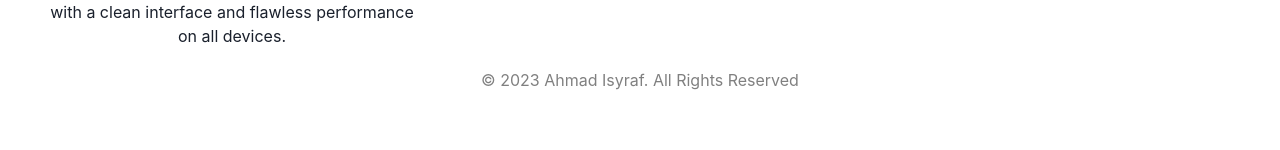
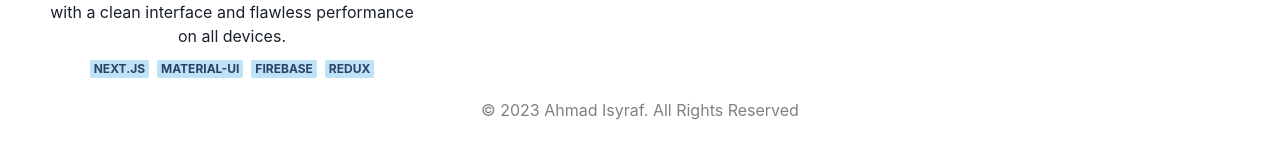
Before and after one commit to ahmadisyraf/isyrafmagic, a Next.js app: page /works in a window 1280 px wide. Shown: the part 644-794 px from the top of the page. Built offline with nearby package versions, Linux system fonts and the light colour scheme.

Commit message:
Add badge

```diff
--- a/pages/works.js
+++ b/pages/works.js
@@ -1,4 +1,4 @@
-import { Box, Grid, GridItem, Image, useMediaQuery, Heading, Text, Skeleton } from "@chakra-ui/react"
+import { Box, Grid, GridItem, Image, useMediaQuery, Heading, Text, Skeleton, Badge, Stack } from "@chakra-ui/react"
 import Link from "next/link";
 
 const imageurl = [
@@ -7,7 +7,8 @@ const imageurl = [
         Category: "Featured project",
         Title: "Build new crib.my",
         Content: "Build new crib website with a focus on user management and front-end design. Collaborating with other teams, we completed the project within a year and updated all dependency libraries. Our goal was to create a modern, minimalist website with a clean interface and flawless performance on all devices.",
-        Link: "https://crib.my/"
+        Link: "https://crib.my/",
+        Tool: { Name: "Next.js", Framework: "Material-UI", Other: "Firebase", Other2: "Redux" }
     },
 ]
 export default function Works() {
@@ -40,6 +41,14 @@ export default function Works() {
                                     {d.Content}
                                 </Text>
                             </Box>
+                            <Box display={"flex"} flexDirection={"row"} justifyContent={"center"} mt={3}>
+                                <Stack direction={"row"}>
+                                    <Badge colorScheme="blue">{d.Tool.Name}</Badge>
+                                    <Badge colorScheme="blue">{d.Tool.Framework}</Badge>
+                                    <Badge colorScheme="blue">{d.Tool.Other}</Badge>
+                                    <Badge colorScheme="blue">{d.Tool.Other2}</Badge>
+                                </Stack>
+                            </Box>
                         </Link>
                     </GridItem>
                 ))}
```
